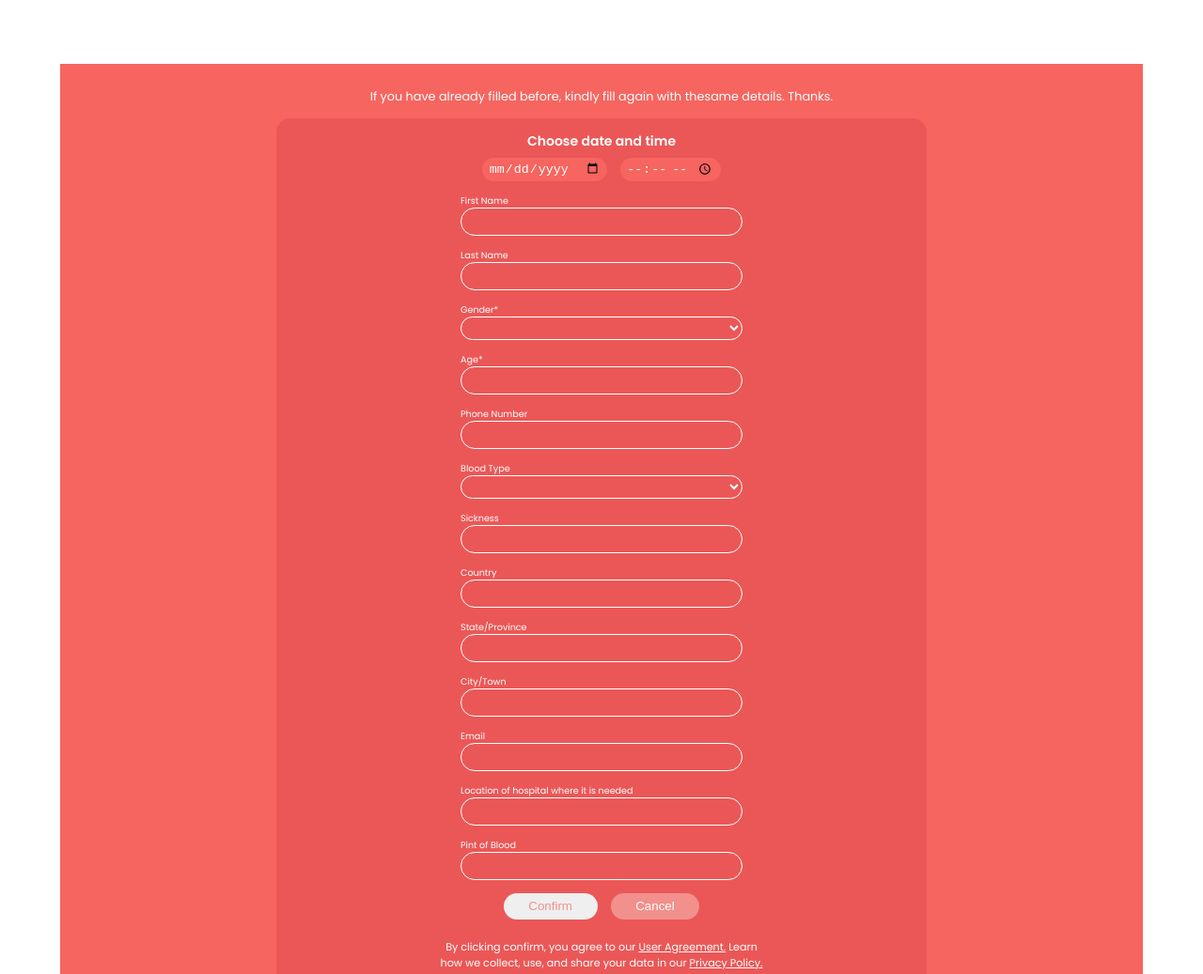
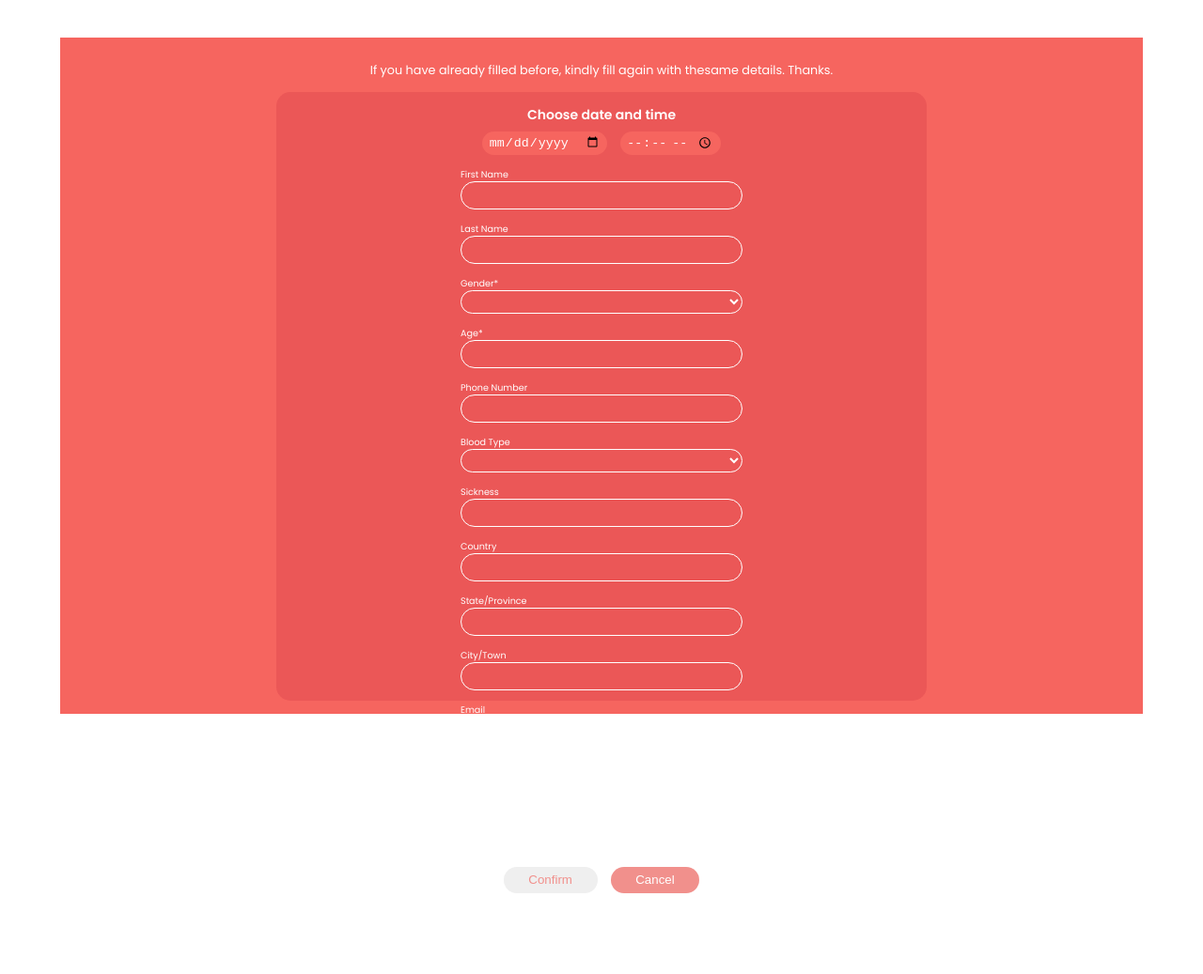
Before and after one commit to Tonywhite1997/blood-website-2, a plain HTML site: page index.html in a window 1280 px wide. Shown: the top 1037 px of the page at 94% size. After the commit the page ends 1006 px from the top, so only its background shows below. Drawn offline with Linux system fonts and the light colour scheme.

Commit message:
another fix to the form and see if it works.

```diff
--- a/styles/styles.scss
+++ b/styles/styles.scss
@@ -16,9 +16,13 @@ $primary-clr4: #FCC0BD;
     box-sizing: border-box;
 }
 
+html{
+    height: -webkit-fill-available;
+}
+
 body{
     height: 170vh;
-    overflow-y: scroll;
+    height: -webkit-fill-available;
     font-family: 'Poppins', sans-serif;
     font-size: 14px;
     color: white;
@@ -40,6 +44,7 @@ body{
     }
 
     &__form{
+        // border: 3px solid green;
         width: 60%;
         height: 90%;
         margin-top: 1em;
@@ -47,6 +52,7 @@ body{
         @include flex(column);
         justify-content: flex-start;
         border-radius: 15px;
+        // overflow-y: scroll;
 
         &__date{
             margin-bottom: 1em;
```
Also changed, not shown: styles/styles.css, 1 other file.
